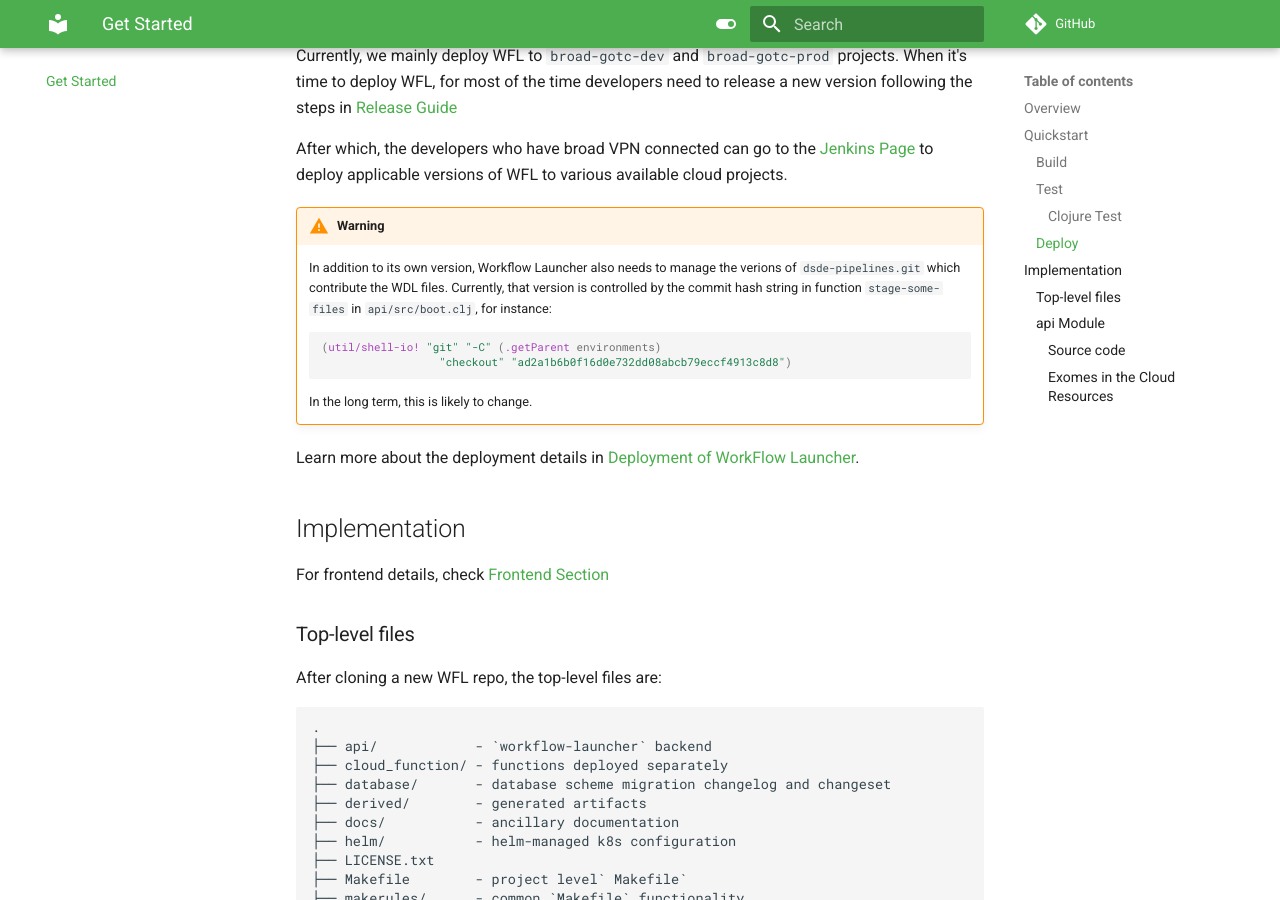
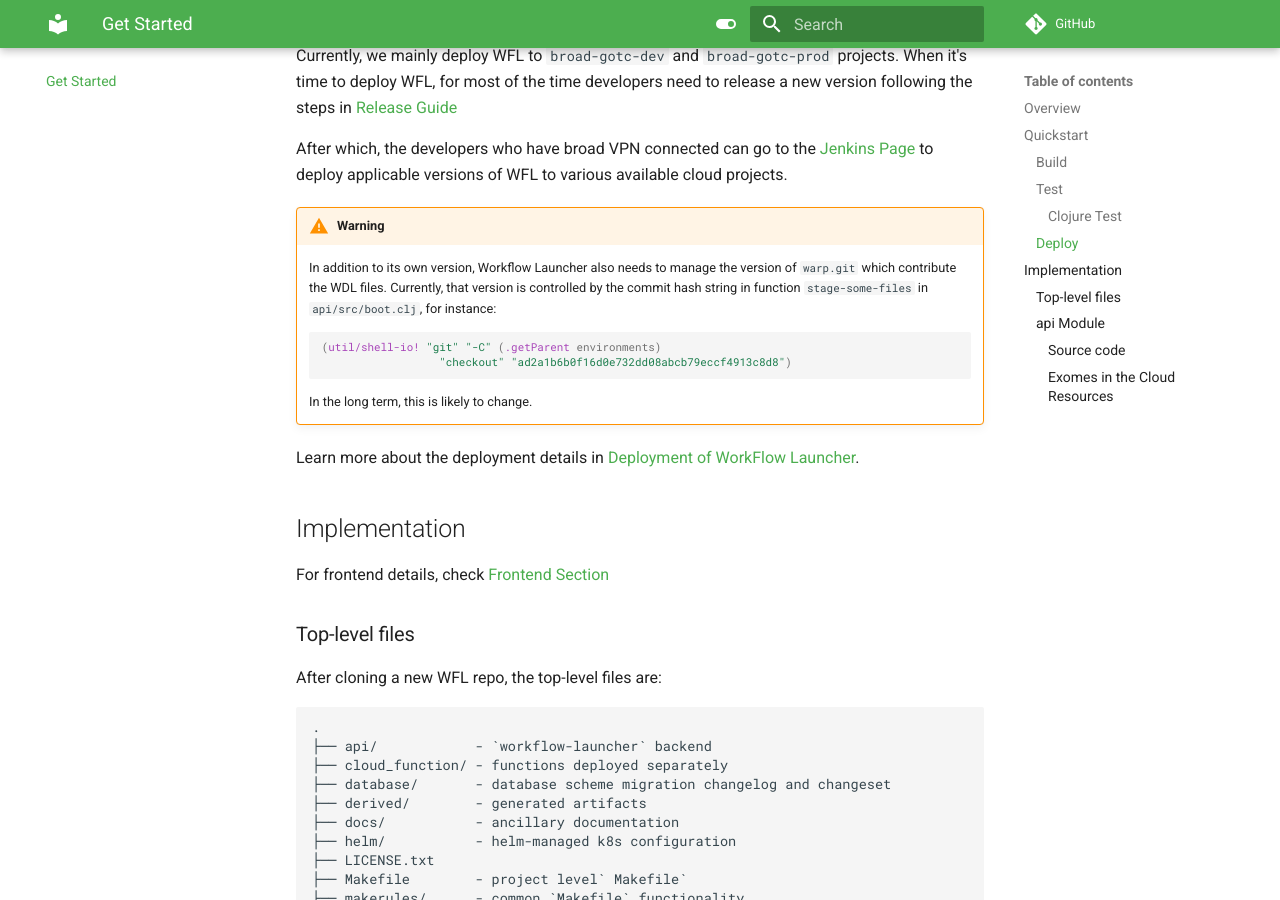
Before and after one commit to broadinstitute/wfl, an MkDocs documentation site: the page built from docs/md/index.md, in a window 1280 px wide and 900 px high, scrolled down 3198 px. Built offline with MkDocs 1.6.1 and Material for MkDocs 9.7.7, drawn with Linux system fonts in a browser that asks for light colours; comment, search, counter and statistics services are not loaded.

Commit message:
dsde-pipelines -=> warp

````diff
--- a/docs/md/index.md
+++ b/docs/md/index.md
@@ -96,7 +96,7 @@ to **only build** the WFL and its docker images without running tests.
 
 !!! info
     Note if you updated the second party repositories such as
-    `dsde-pipelines` or `gotc-deploy`, you might have to run:
+    `warp` or `gotc-deploy`, you might have to run:
     ```bash
     $ make distclean
     ```
@@ -169,7 +169,7 @@ to deploy applicable versions of WFL to various available cloud projects.
 
 !!! warning
     In addition to its own version, Workflow Launcher also needs to manage
-    the verions of `dsde-pipelines.git` which contribute the WDL files.
+    the version of `warp.git` which contribute the WDL files.
     Currently, that version is controlled by the commit hash string in
     function `stage-some-files` in `api/src/boot.clj`, for instance:
 
````
Also changed, not shown: docs/md/terra.md (+1 -1 lines).
